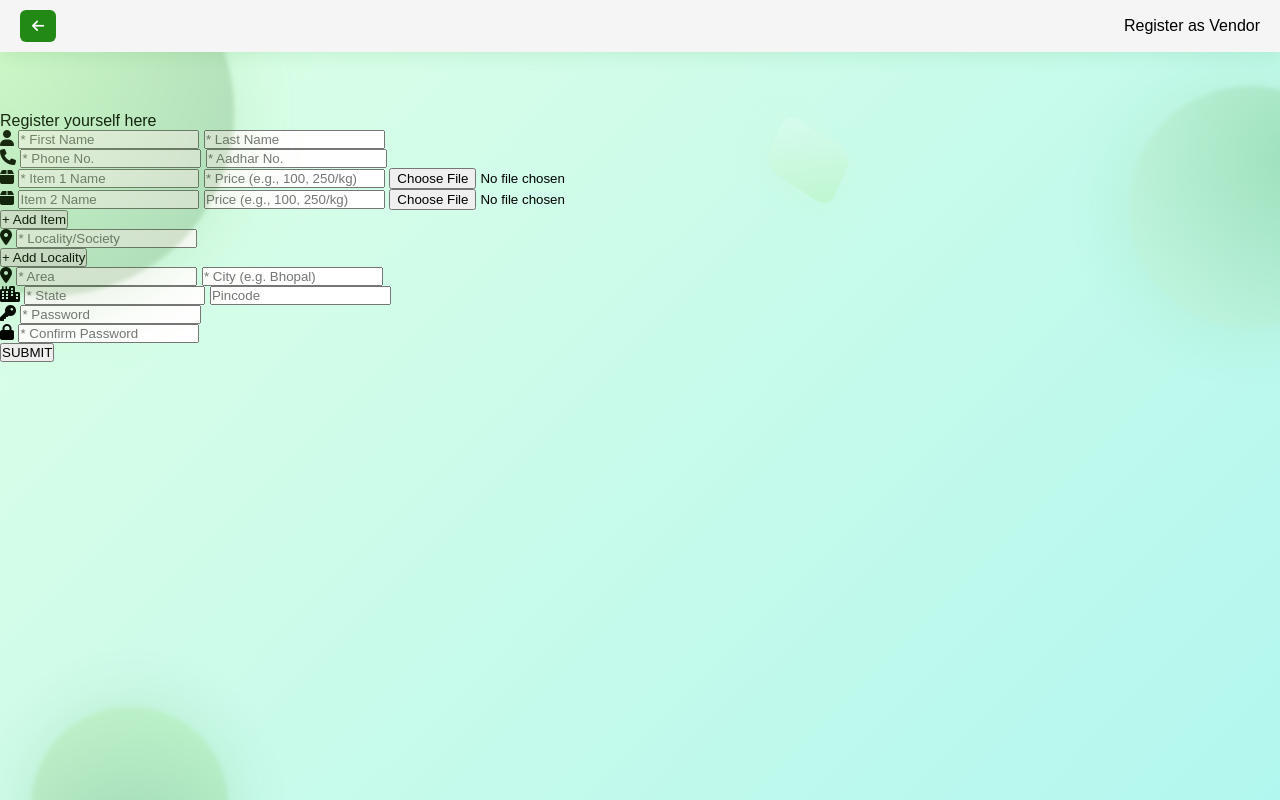
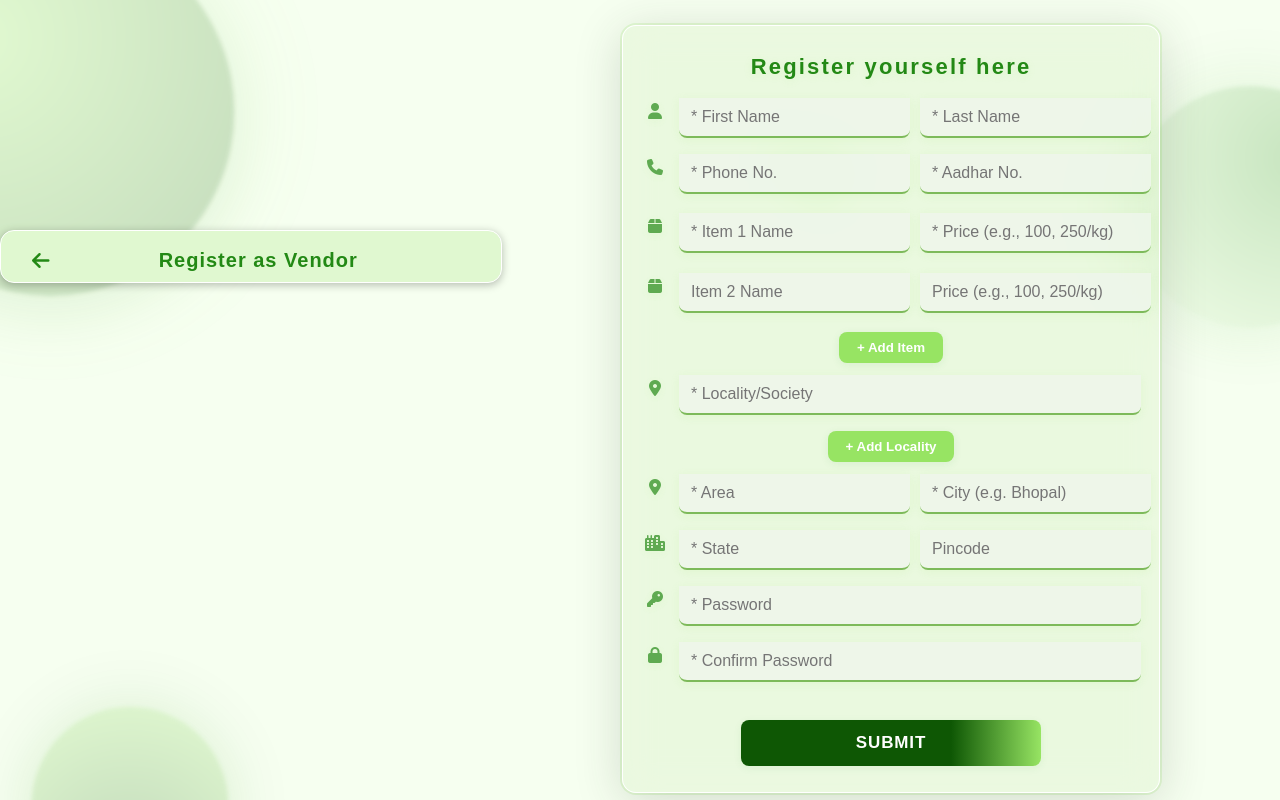
Before and after one commit to Shourya-912/Knock-at-Door, a Flask app: page /vendor_reg in a window 1280 px wide. Run offline with Flask 3, Linux system fonts and the light colour scheme; some libraries are stand-ins or nearby versions.

Commit message:
Refactor CSS for improved layout and styling changed

```diff
--- a/frontend-flask/static/css/intf_reg.css
+++ b/frontend-flask/static/css/intf_reg.css
@@ -1,181 +1,240 @@
-* {
+body {
+  overflow-x: hidden;
   margin: 0;
   padding: 0;
-      box-sizing: border-box;
+  background: #f6fff0;
+  font-family: Arial, sans-serif;
+  min-height: 100vh;
+  display: flex;
+  align-items: flex-start;
+  justify-content: center;
 }
 
-    body {
-      background: linear-gradient(135deg, #e0ffe6 0%, #b2f7ef 100%);
-      font-family: Arial, sans-serif;
-      min-height: 100vh;
-      overflow-x: hidden;
-    }
-
-    /* Top Bar - Customer Info */
 .topbar {
+  width: 100vw;
+  max-width: 500px;
+  background:  #e0f8d0;
+  border-radius: 14px;
+  box-shadow: 0 2px 8px rgba(0,0,0,0.269);
+  padding: 18px 0 10px 0;
   display: flex;
-        justify-content: space-between;
   align-items: center;
-        background: whitesmoke;
-        /* border-radius: 12px; */
-        padding: 10px 20px;
-        margin-bottom: 60px;
-        box-shadow: 0 4px 16px rgba(34, 139, 34, 0.1);
-        backdrop-filter: blur(10px);
+  position: sticky;
+  margin-top:18%;
+  z-index: 2;
+  backdrop-filter: blur(18px) saturate(1.3);
+  border: 1.5px solid #fff;
+  animation: fadeSlideIn 1.2s cubic-bezier(.4,2,.6,1) 0.3s both;
+  transition: box-shadow 0.15s;
 }
 
 .topbar .back-btn {
-        background: #238915;
-        color: white;
+  position: relative;
+  margin-left: 25px;
+  color: #238915;
+  background: none;
   border: none;
-        border-radius: 6px;
-        padding: 8px 12px;
+  font-size: 20px;
   cursor: pointer;
-        font-size: 14px;
-        transition: background 0.3s;
+  display: flex;
+  align-items: center;
+  text-decoration: none;
+  outline: none;
+  z-index: 2;
+  opacity: 0;
+  animation: fadeInBtn 1s 0.3s both;
+  transition: color 0.2s, text-shadow 0.2s;
 }
 
 .topbar .back-btn:hover {
-      background: #0e5704;
+  color: #0e5704;
+  text-shadow: 0 2px 8px #97e46388;
 }
 
-    .topbar .alerts-btn {
-        background: linear-gradient(135deg, #667eea 0%, #764ba2 100%);
-        color: white;
-        border: none;
-        border-radius: 6px;
-        padding: 8px 16px;
-        cursor: pointer;
-        font-size: 14px;
-        transition: transform 0.2s, box-shadow 0.2s;
+@keyframes fadeInBtn {
+  0% { opacity: 0; transform: translateX(-20px);}
+  100% { opacity: 1; transform: translateX(0);}
+}
+
+.topbar-title {
+  flex: 1;
+  font-size: 20px;
+  color: #238915;
+  font-weight: bold;
+  text-align: center;
+  letter-spacing: 0.05em;
+  margin-right: 40px;
+}
+
+.form-container {
+  width: 100%;
+  max-width: 500px;
+  background: #dff3d27a;
+  border-radius: 14px;
+  box-shadow: 0 8px 48px 0 rgba(46, 58, 46, 0.18), 0 0 0 2px #97e46333;
+  padding: 18px 18px 18px 18px;
+  margin: 0 auto;
+  margin-top: 25px;
+  position: relative;
+  display: flex;
+  flex-direction: column;
+  align-items: center;
+  overflow-y: auto;
+  z-index: 2;
+  backdrop-filter: blur(18px) saturate(1.3);
+  border: 1.5px solid #fff;
+  animation: fadeSlideIn 1.2s cubic-bezier(.4,2,.6,1) 0.3s both;
+  transition: box-shadow 0.3s;
+
+}
+
+.form-container:hover, .topbar:hover, .form-container:focus-within {
+  box-shadow: 0 16px 64px 0 #b6b8b455, 0 0 0 4px #c6e7c2e5;
+  border-color: #97e463;
+}
+@keyframes fadeSlideIn {
+  0% { opacity: 0; transform: translateY(40px) scale(0.97);}
+  100% { opacity: 1; transform: translateY(0) scale(1);}
+}
+
+.form-title {
+  font-size: 22px;
+  color: #238915;
+  text-align: center;
+  margin-bottom: 18px;
+  margin-top: 10px;
+  font-weight: bold;
+  letter-spacing: 0.1em;
+  opacity: 0;
+  animation: fadeInUp 0.9s 0.3s both;
+  text-shadow: 0 2px 8px #97e46322;
+}
+
+.input-row {
   display: flex;
   align-items: center;
-        gap: 6px;
-        font-weight: bold;
+  gap: 10px;
+  margin-bottom: 14px;
+  width: 100%;
+  animation: fadeInUp 1s 0.4s both;
+  perspective: 400px;
 }
 
-    .topbar .alerts-btn:hover {
-        transform: scale(1.05);
-        box-shadow: 0 4px 12px rgba(102, 126, 234, 0.4);
+#item-fields {
+  margin-bottom: 12px; /* Apni desired value yahan set karein */
 }
 
-    .customer-info {
-      flex: 1;
-      margin-left: 16px;
+@keyframes fadeInUp {
+  0% { opacity: 0; transform: translateY(20px);}
+  100% { opacity: 1; transform: translateY(0);}
 }
 
-    .customer-info p {
+.input-icon {
+  position: relative;
+  font-size: 16px;
   color: #238915;
-      font-weight: bold;
-      margin: 4px 0;
-      font-size: 14px;
+  min-width: 28px;
+  text-align: center;
+  transform: translateY(-50%);
+  opacity: 0.7;
+  pointer-events: none;
+  transition: color 0.2s, text-shadow 0.2s;
+  text-shadow: 0 2px 8px #97e46322;
 }
 
-    .customer-info .name {
-      font-size: 18px;
-      color: #0e5704;
+.form-input {
+  flex: 1;
+  padding: 10px 12px;
+  border: none;
+  border-bottom: 2px solid #76b751f0;
+  background: #eff6ebda;
+  font-size: 16px;
+  color: #238915;
+  outline: none;
+  transition: border 0.2s, box-shadow 0.2s, background 0.2s;
+  margin-bottom: 2px;
+  box-sizing: border-box;
+  border-radius: 0 0 8px 8px;
+  box-shadow: 0 2px 8px #97e46322;
+  backdrop-filter: blur(2px);
+  font-weight: 500;
+  perspective: 400px;
+  transform-style: preserve-3d;
+}
+.form-input:focus {
+  border-bottom: 2.5px solid  #238915;
+  box-shadow: 0 4px 24px #97e46355, 0 2px 8px #97e46322;
+  background: #f6fff0;
+  animation: inputGlow 0.6s;
+}
+@keyframes inputGlow {
+  0% { box-shadow: 0 0 0 #97e46300;}
+  50% { box-shadow: 0 0 16px #97e46388;}
+  100% { box-shadow: 0 4px 24px #97e46355;}
 }
 
-    /* Main Container */
-    .main-container {
-      max-width: 900px;
-      margin: 0 auto;
+.add-item-btn, .add-locality-btn {
+  margin-bottom: 12px;
+  padding: 8px 18px;
+  border-radius: 8px;
+  border: none;
+  background: #97e463;
+  color: #fff;
+  font-weight: bold;
+  cursor: pointer;
+  box-shadow: 0 2px 8px rgba(34,139,34,0.09);
+  transition: background 0.2s;
+}
+.add-item-btn:hover, .add-locality-btn:hover {
+  background: #238915;
 }
 
-    .section-title {
-      font-size: 24px;
-      color: #238915;
-      margin-bottom: 20px;
-      text-align: center;
-      font-weight: bold;
+.form-file-input {
+  flex: 1 !important;
 }
 
-    /* Vendors Grid */
-    .vendors-container {
-      display: grid;
-      grid-template-columns: repeat(auto-fill, minmax(280px, 1fr));
-      gap: 20px;
-      margin-top: 20px;
+.submit-btn {
+  width: 60%;
+  padding: 13px 0;
+  border-radius: 8px;
+  font-size: 17px;
+  font-weight: bold;
+  border: none;
+  background: linear-gradient(90deg, #0e5704 70%, #97e463 100%);
+  color: #fff;
+  cursor: pointer;
+  margin: 22px 0 8px 0;
+  transition: background 0.2s, color 0.2s, box-shadow 0.2s, transform 0.1s;
+  box-shadow: 0 2px 8px rgba(34,139,34,0.07), 0 0 0 0 #97e46300;
+  opacity: 0;
+  animation: fadeInUp 1s 0.4s both;
+  letter-spacing: 0.05em;
+  perspective: 400px;
+  transform-style: preserve-3d;
+  will-change: transform, box-shadow;
 }
-
-    .vendor-card {
-      background: rgba(255, 255, 255, 0.95);
-      border-radius: 16px;
-      padding: 20px;
-      box-shadow: 0 4px 24px rgba(34, 139, 34, 0.15);
-      transition: all 0.3s;
-      cursor: pointer;
+  .submit-btn:hover, .submit-btn:focus {
+  background: #fff;
+  color: #0e5704;
+  box-shadow: 0 8px 32px #97e46355, 0 0 0 4px #0e570433;
+  transform: translateY(-2px) scale(1.04) rotateX(8deg);
+  border: 1.2px solid #0e5704;
 }
-
-    .vendor-card:hover {
-      transform: translateY(-4px);
-      box-shadow: 0 8px 32px rgba(34, 139, 34, 0.25);
+.submit-btn:active {
+  background: #97e463;
+  color: #fff;
+  box-shadow: 0 2px 8px #0e570455;
+  transform: translateY(2px) scale(0.98) rotateX(-4deg);
 }
-
-    .vendor-card .vendor-name {
-      font-size: 20px;
-      color: #0e5704;
-      font-weight: bold;
-      margin-bottom: 12px;
+@media (max-width: 600px) {
+  .form-container, .topbar {
+    max-width: 98vw;
+    padding: 12px 2vw;
   }
-
-    .vendor-card .vendor-detail {
-      display: flex;
-      align-items: center;
-      margin: 8px 0;
-      color: #555;
-      font-size: 14px;
+  .form-title {
+    font-size: 18px;
   }
-
-    .vendor-card .vendor-detail i {
-      color: #238915;
-      margin-right: 8px;
-      width: 18px;
+  .submit-btn {
+    width: 90%;
   }
-
-    .vendor-card .items {
-      background: #f0f8e8;
-      border-radius: 8px;
-      padding: 8px;
-      margin-top: 12px;
-      font-size: 13px;
-      color: #238915;
 }
-
-    .vendor-card .action-btn {
-      width: 100%;
-      margin-top: 12px;
-      padding: 10px;
-      background: linear-gradient(135deg, #0e5704 60%, #97e463 100%);
-      color: white;
-      border: none;
-      border-radius: 8px;
-      cursor: pointer;
-      font-weight: bold;
-      transition: all 0.3s;
-    }
-
-    .vendor-card .action-btn:hover {
-      box-shadow: 0 4px 12px rgba(34, 139, 34, 0.3);
-      transform: scale(1.02);
-    }
-
-    /* No Vendors Message */
-    .no-vendors {
-      text-align: center;
-      padding: 60px 20px;
-      color: #238915;
-    }
-
-    .no-vendors i {
-      font-size: 64px;
-      color: #97e463;
-      margin-bottom: 20px;
-      opacity: 0.7;
-    }
-
-    .no-vendors p {
-      font-size: 18px;
-      font-weight: bold;
-      color: #0e5704;
-    }
```
Lines whose indentation alone changed are shown as unchanged.
